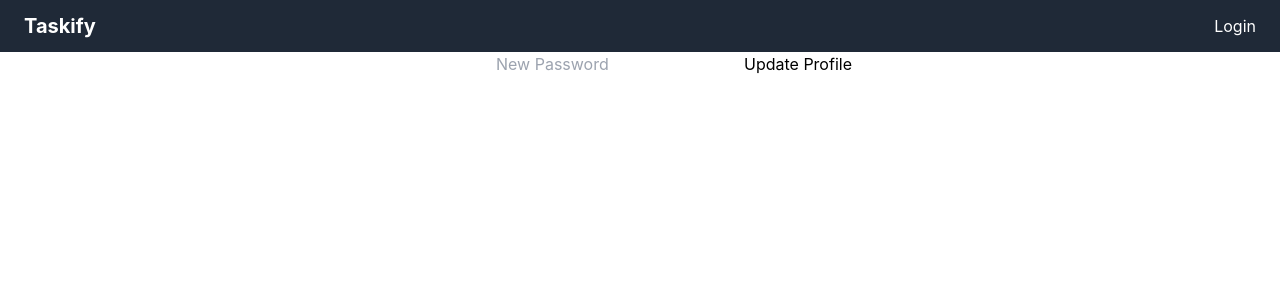
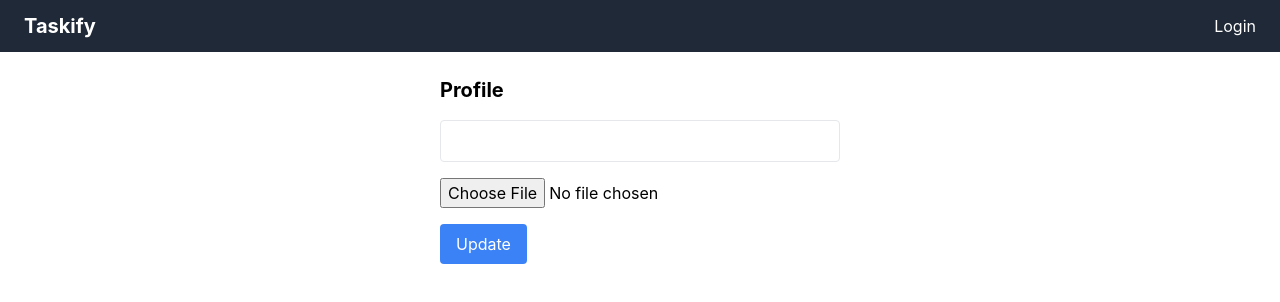
Before and after one commit to hainweb/taskify-frontend, a React (Create React App) app: page /profile in a window 1280 px wide. Shown: the top 302 px of the page. Built offline with nearby package versions, Linux system fonts and the light colour scheme.

Commit message:
feat(frontend): add profile page with avatar upload

```diff
--- a/src/pages/Profile.jsx
+++ b/src/pages/Profile.jsx
@@ -1,36 +1,55 @@
 import { useContext, useState } from "react";
 import AuthContext from "../context/AuthContext";
-import { updateProfile } from "../services/authService";
+import axios from "axios";
 
 function Profile() {
-  const { user, setUser } = useContext(AuthContext);
-  const [form, setForm] = useState({
-    name: user?.name || "",
-    email: user?.email || "",
-    password: "",
-  });
-
-  const handleChange = (e) =>
-    setForm({ ...form, [e.target.name]: e.target.value });
+  const { user, login } = useContext(AuthContext);
+  const [name, setName] = useState(user?.name || "");
+  const [avatar, setAvatar] = useState(null);
 
   const handleSubmit = async (e) => {
     e.preventDefault();
-    const data = await updateProfile(form, user.token);
-    setUser(data);
+    const formData = new FormData();
+    formData.append("name", name);
+    if (avatar) formData.append("avatar", avatar);
+
+    const res = await axios.put("http://localhost:5000/api/users/profile", formData, {
+      headers: {
+        Authorization: `Bearer ${user.token}`,
+        "Content-Type": "multipart/form-data",
+      },
+    });
+
+    login(res.data); // refresh user context
   };
 
   return (
-    <form onSubmit={handleSubmit}>
-      <input name="name" value={form.name} onChange={handleChange} />
-      <input name="email" value={form.email} onChange={handleChange} />
-      <input
-        type="password"
-        name="password"
-        placeholder="New Password"
-        onChange={handleChange}
-      />
-      <button type="submit">Update Profile</button>
-    </form>
+    <div className="p-6 max-w-md mx-auto">
+      <h2 className="text-xl font-bold mb-4">Profile</h2>
+      <form onSubmit={handleSubmit} className="space-y-4">
+        <input
+          type="text"
+          value={name}
+          onChange={(e) => setName(e.target.value)}
+          className="border p-2 w-full rounded"
+        />
+        <input
+          type="file"
+          onChange={(e) => setAvatar(e.target.files[0])}
+          className="w-full"
+        />
+        <button className="bg-blue-500 text-white px-4 py-2 rounded">
+          Update
+        </button>
+      </form>
+      {user?.avatar && (
+        <img
+          src={`http://localhost:5000${user.avatar}`}
+          alt="avatar"
+          className="mt-4 w-24 h-24 rounded-full object-cover"
+        />
+      )}
+    </div>
   );
 }
 
```
